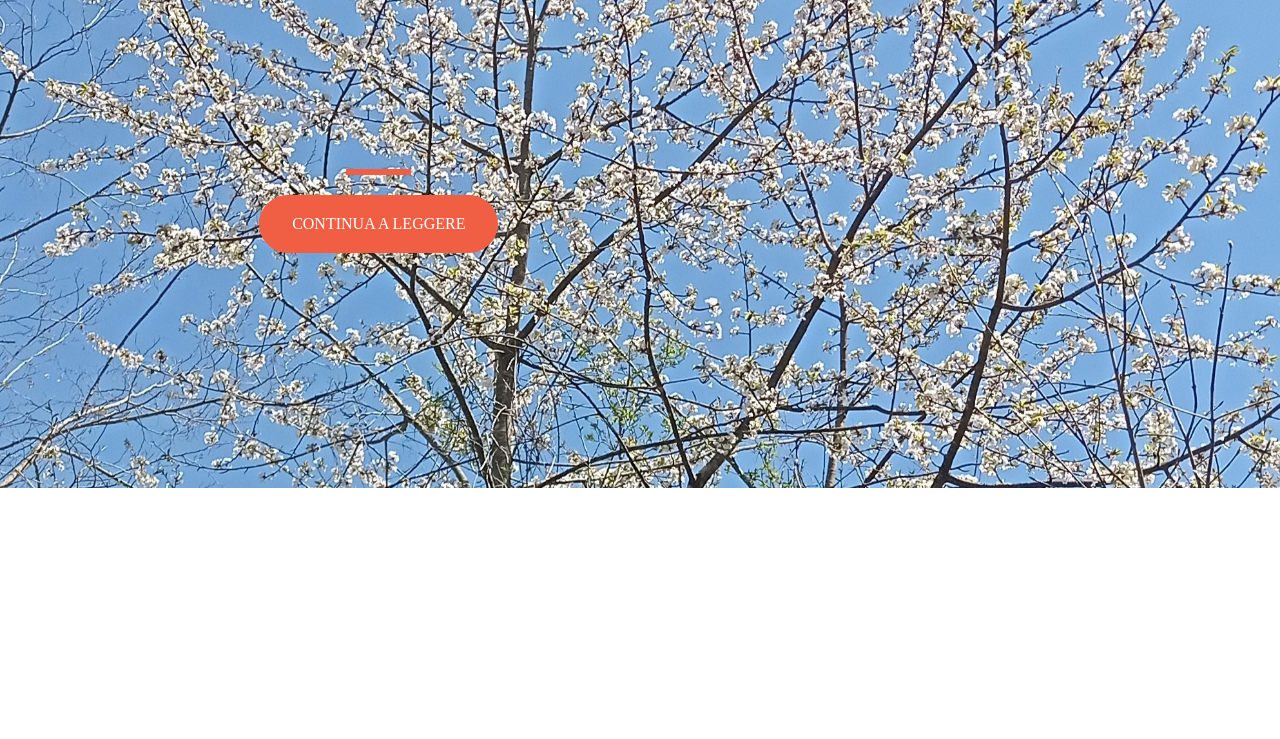
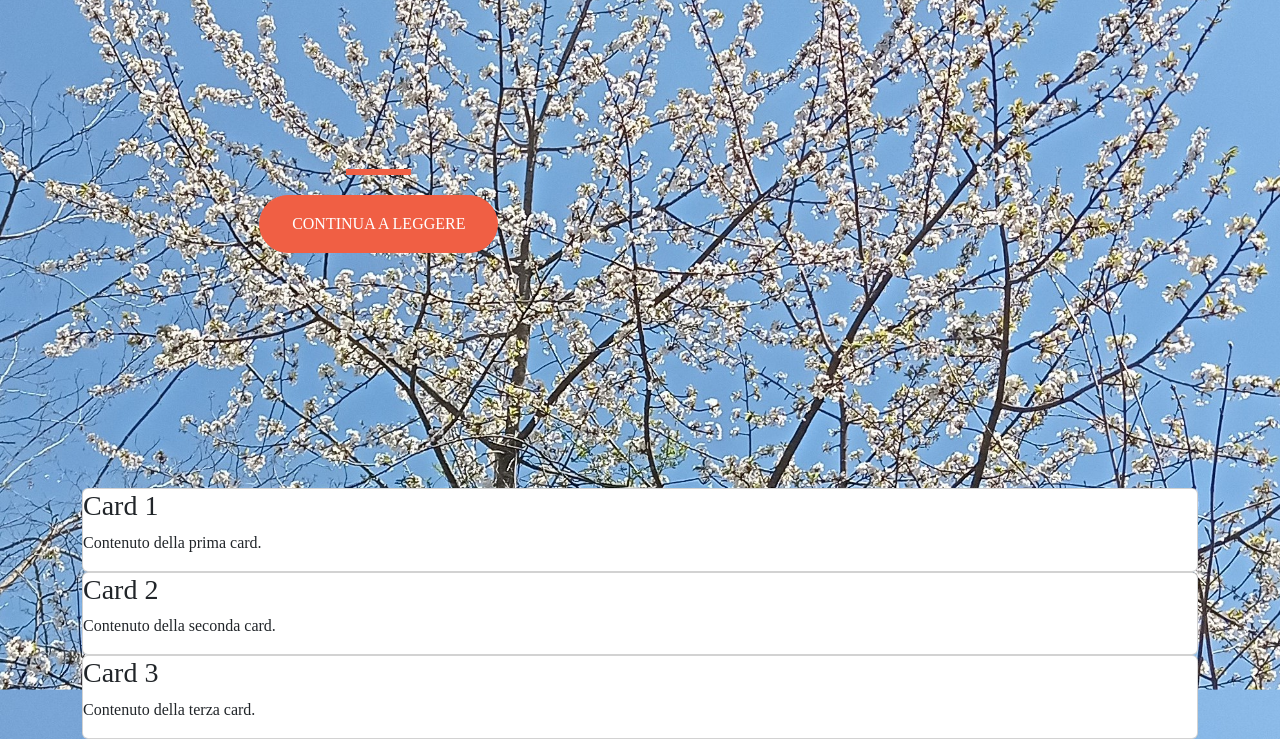
Before and after one commit to MihaelaMP/mihaelamp.github.io, a plain HTML site: page index.html in a window 1280 px wide. Shown: the part 312-1051 px from the top of the page. Before the commit the page ends 800 px from the top, so only its background shows below. Drawn offline with nearby package versions, Linux system fonts and the light colour scheme.

Commit message:
Update index.html

```diff
--- a/index.html
+++ b/index.html
@@ -42,5 +42,20 @@
 
      </div>
 </div>
+    <!--tre card affiancate-->
+<div class="container">
+    <div class="card">
+      <h3>Card 1</h3>
+      <p>Contenuto della prima card.</p>
+    </div>
+    <div class="card">
+      <h3>Card 2</h3>
+      <p>Contenuto della seconda card.</p>
+    </div>
+    <div class="card">
+      <h3>Card 3</h3>
+      <p>Contenuto della terza card.</p>
+    </div>
+  </div>
   </body>
 </html>
```
